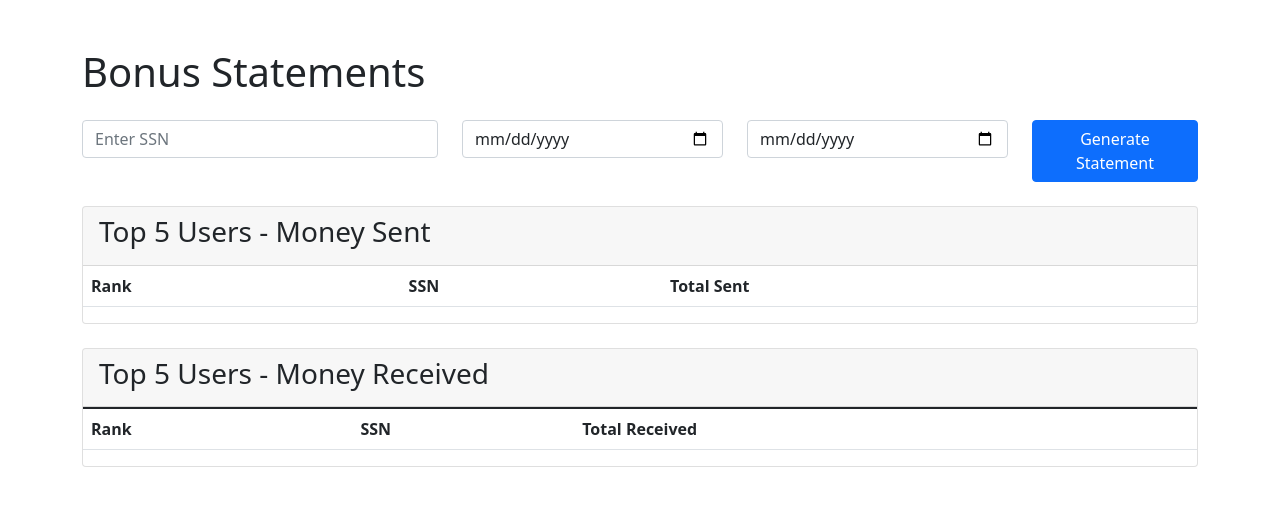
After one commit to mgallo185/CS631Project, a Flask app: page /bonus_statements in a window 1280 px wide. The commit adds this page. Shown: the top 506 px of the page. Run offline with Flask 3, Linux system fonts and the light colour scheme; the visitor is signed in with stand-in values (Sample User, id 1); lists and menus that the app fills with data are empty; parts of the project's set-up code (start-up, migrations or seed data) failed here and were passed over.

Commit message:
all done

```diff
--- a/app.py
+++ b/app.py
@@ -787,7 +787,62 @@ def statements():
             results=sorted_results
         )
 
+
+
+
     # Render the blank form for GET requests
     return render_template('statements.html')
+
+
+
+@app.route('/bonus_statements', methods=['GET', 'POST'])
+@login_required
+def bonus_statements():
+    if request.method == 'POST':
+        user_ssn = request.form.get('ssn')
+        start_date = request.form.get('start_date')
+        end_date = request.form.get('end_date')
+
+        # Convert date inputs to datetime objects
+        if start_date:
+            start_date = datetime.strptime(start_date, '%Y-%m-%d')
+        if end_date:
+            end_date = datetime.strptime(end_date, '%Y-%m-%d')
+
+        # Query for transactions with the maximum amount of money
+        max_transactions_query = db.session.query(Transaction).filter(
+            Transaction.initiation_timestamp.between(start_date, end_date) if start_date and end_date else True
+        ).order_by(Transaction.amount.desc()).first()
+
+        if not max_transactions_query:
+            max_transactions_query = {'transaction_id': 'N/A', 'amount': 'N/A', 'initiation_timestamp': 'N/A'}
+        else:
+            max_transactions_query = {
+                'transaction_id': max_transactions_query.transaction_id,
+                'amount': max_transactions_query.amount,
+                'initiation_timestamp': max_transactions_query.initiation_timestamp
+            }
+
+        # Query for the best users by total money sent/received
+        best_users_sent = db.session.query(
+            WalletAccount.SSN,
+            func.sum(Transaction.amount).label('total_sent')
+        ).join(Transaction, Transaction.sender_wallet_id_ssn == WalletAccount.SSN).group_by(
+            WalletAccount.SSN).order_by(func.sum(Transaction.amount).desc()).limit(5).all()
+
+        best_users_received = db.session.query(
+            WalletAccount.SSN,
+            func.sum(Transaction.amount).label('total_received')
+        ).join(Transaction, Transaction.receiver_wallet_id_ssn == WalletAccount.SSN).group_by(
+            WalletAccount.SSN).order_by(func.sum(Transaction.amount).desc()).limit(5).all()
+
+        # Render the template with the new data
+        return render_template('bonus_statements.html',
+                               max_transactions=max_transactions_query,
+                               best_users_sent=best_users_sent,
+                               best_users_received=best_users_received)
+
+    # Render the blank form for GET requests
+    return render_template('bonus_statements.html')
 if __name__ == '__main__':
     app.run(debug=True)
--- /dev/null
+++ b/templates/bonus_statements.html
@@ -0,0 +1,97 @@
+<!DOCTYPE html>
+<html lang="en">
+<head>
+    <meta charset="UTF-8">
+    <title>Bonus Statements</title>
+    <link href="https://cdn.jsdelivr.net/npm/bootstrap@5.1.3/dist/css/bootstrap.min.css" rel="stylesheet">
+</head>
+<body>
+    <div class="container mt-5">
+        <h1 class="mb-4">Bonus Statements</h1>
+
+        <!-- Search Form -->
+        <form method="POST" class="mb-4">
+            <div class="row">
+                <div class="col-md-4">
+                    <input type="text" name="ssn" class="form-control" placeholder="Enter SSN" required>
+                </div>
+                <div class="col-md-3">
+                    <input type="date" name="start_date" class="form-control" placeholder="Start Date">
+                </div>
+                <div class="col-md-3">
+                    <input type="date" name="end_date" class="form-control" placeholder="End Date">
+                </div>
+                <div class="col-md-2">
+                    <button type="submit" class="btn btn-primary">Generate Statement</button>
+                </div>
+            </div>
+        </form>
+
+        {% if max_transactions %}
+        <!-- Maximum Transaction Section -->
+        <div class="card mb-4">
+            <div class="card-header">
+                <h3>Maximum Transaction</h3>
+            </div>
+            <div class="card-body">
+                <p><strong>Transaction ID:</strong> {{ max_transactions.transaction_id }}</p>
+                <p><strong>Amount:</strong> ${{ "{:,.2f}".format(max_transactions.amount) }}</p>
+                <p><strong>Date:</strong> {{ max_transactions.initiation_timestamp }}</p>
+            </div>
+        </div>
+        {% endif %}
+
+        <!-- Best Users Sent Section -->
+        <div class="card mb-4">
+            <div class="card-header">
+                <h3>Top 5 Users - Money Sent</h3>
+            </div>
+            <table class="table table-striped">
+                <thead>
+                    <tr>
+                        <th>Rank</th>
+                        <th>SSN</th>
+                        <th>Total Sent</th>
+                    </tr>
+                </thead>
+                <tbody>
+                    {% for user in best_users_sent %}
+                    <tr>
+                        <td>{{ loop.index }}</td>
+                        <td>{{ user.SSN }}</td>
+                        <td>${{ "{:,.2f}".format(user.total_sent) }}</td>
+                    </tr>
+                    {% endfor %}
+                </tbody>
+            </table>
+        </div>
+
+        <!-- Best Users Received Section -->
+        <div class="card mb-4">
+            <div class="card-header">
+                <h3>Top 5 Users - Money Received</h3>
+            </div>
+            <table class="table table-striped">
+                <tbody>
+                    <thead>
+                        <tr>
+                            <th>Rank</th>
+                            <th>SSN</th>
+                            <th>Total Received</th>
+                        </tr>
+                    </thead>
+                    {% for user in best_users_received %}
+                    <tr>
+                        <td>{{ loop.index }}</td>
+                        <td>{{ user.SSN }}</td>
+                        <td>${{ "{:,.2f}".format(user.total_received) }}</td>
+                    </tr>
+                    {% endfor %}
+                </tbody>
+            </table>
+        </div>
+    </div>
+
+    <script src="https://cdn.jsdelivr.net/npm/bootstrap@5.1.3/dist/js/bootstrap.bundle.min.js"></script>
+</body>
+</html>
--- a/templates/index.html
+++ b/templates/index.html
@@ -61,6 +61,7 @@
                     <!-- Add this button to your existing index.html -->
                     <a href="{{ url_for('search_transactions') }}" class="btn btn-primary">Search Transactions</a>
                     <a href="{{ url_for('statements') }}" class="btn btn-primary">Monthly Statements</a>
+                    <a href="{{ url_for('bonus_statements') }}" class="btn btn-primary">Bonus Monthly Statements</a>
 
 
                 </div>
```
Also changed, not shown: templates/statements.html (+32 -23 lines).
